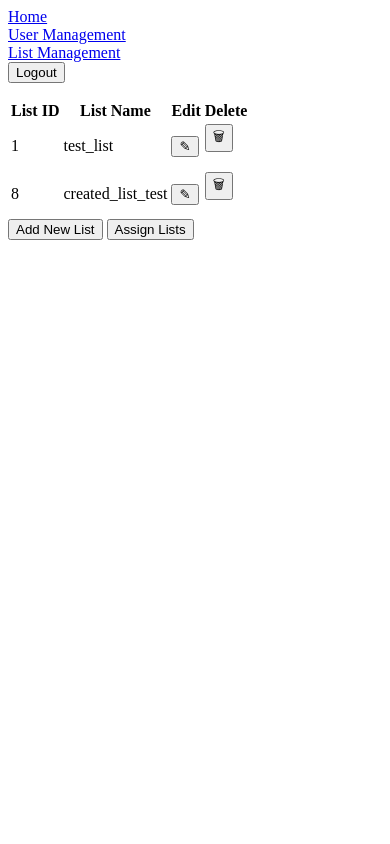
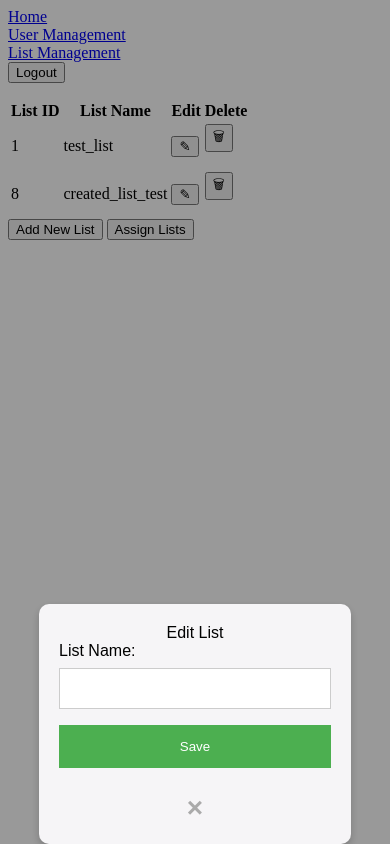
Before and after one commit to orlboys/kana_card, a Flask app: page /admin_dashboard/lists in a window 390 px wide. Run offline with Flask 3, Linux system fonts and the light colour scheme; a user stored in the database is signed in; data comes from the database, SQL or seed files in the repository.

Commit message:
Fixed Modal Viewing
Added in responsive drop down menus for student-list assignment

```diff
--- a/app.py
+++ b/app.py
@@ -1,3 +1,9 @@
+# Description: This file contains the main Flask application for the Flashcard Web Application.
+# IMPROVEMENTS TO MAKE:
+# - reduce repetition, especially in the database connection and closing functions.
+# - add more error handling and validation for the forms.
+# - add more comments to explain the logic of the code.
+
 import sqlite3
 from flask import Flask, render_template, request, redirect, session, flash
 from werkzeug.security import generate_password_hash, check_password_hash
@@ -368,7 +374,19 @@ def assign_lists():
     if not session.get('logged_in') or not session.get('admin'):
         return redirect('/login')
 
-    if request.method == 'POST':
+    conn = sqlite3.connect('database.db')
+    cursor = conn.cursor()
+
+    # Fetch all usernames and list names for the datalists
+    cursor.execute('SELECT username FROM students JOIN users ON students.user_id = users.id')
+    usernames = [row[0] for row in cursor.fetchall()]
+
+    cursor.execute('SELECT list_name FROM flashcard_lists')
+    listnames = [row[0] for row in cursor.fetchall()]
+
+    conn.close()
+
+    if request.method == 'POST': # Since the GET request will be loading the page, whereas the POST request will be submitting the form
         username = request.form.get('username')
         listname = request.form.get('listname')
 
@@ -406,13 +424,13 @@ def assign_lists():
 
             conn.commit()
             flash('List assigned successfully', 'success')
-        except sqlite3.IntegrityError as e:
+        except sqlite3.IntegrityError as e:  # using this to catch the foreign key constraint error
             flash(f'Integrity error: {e}', 'error')
-        except sqlite3.Error as e:
+        except sqlite3.Error as e:  # using this to catch any other database error
             flash(f'Database error: {e}', 'error')
-        finally:
+        finally:  # will always run - connection with the database must always be closed
             conn.close()
 
         return redirect('/admin_dashboard/lists')
 
-    return render_template('assign_list.html')
+    return render_template('assign_list.html', usernames=usernames, listnames=listnames)
--- a/static/style.css
+++ b/static/style.css
@@ -11,7 +11,7 @@
 
 /* The card element with front and back faces */
 .card {
-    width: 100%;
+    max-width: 200px; /* Set a specific max-width */
     height: 100%;
     position: relative;
     transform-style: preserve-3d; /* Enables 3D transformations */
@@ -55,7 +55,6 @@
 /* Modal Styling */
 
 .modal { /* The area where you can see the modal */
-    display: none;
     position: fixed;
     z-index: 1;
     left: 0;
@@ -63,8 +62,10 @@
     width: 100%;
     height: 100%;
     overflow: auto;
-    background-color: rgb(0,0,0);
-    background-color: rgba(0,0,0,0.4);
+    background-color: rgba(0,0,0,0.4); /* Semi-transparent background */
+    display: flex;
+    justify-content: center;
+    align-items: center;
 }
 
 .modal-content { /* the content of the modal */
@@ -74,8 +75,15 @@
     align-items: center;
     flex-direction: column;
     font-family: 'Montserrat', sans-serif;
-    height: 100vh;
-    margin: -20px 0 50px 0;
+    padding: 20px;
+    border-radius: 10px; /* Rounded corners */
+    box-shadow: 0 4px 8px rgba(0, 0, 0, 0.2); /* Subtle shadow */
+    width: 80%;
+    max-width: 500px;
+    margin: auto; /* Center the modal content */
+    position: relative; /* Ensure it is positioned relative to the modal */
+    top: 50%; /* Move it down 50% of the modal's height */
+    transform: translateY(-50%); /* Move it up 50% of its own height to center it */
 }
 
 .modal-content h1 {
@@ -99,7 +107,8 @@
 }
 
 .modal-content button:active {
-    transform: scale(0.95);
+    transform: scale(0.98);
+    transition: transform 0.2s ease;
 }
 
 .modal-content input {
--- a/templates/list_management.html
+++ b/templates/list_management.html
@@ -53,7 +53,7 @@
 <!-- Edit List Modal -->
 <div id="editListModal" class="modal">
     <div class="modal-content">
-        <span class="close" onclick="closeListEditModal()">&times;</span>
+        <span class="edit_title">Edit List</span>
         <form action="{{ url_for('edit_item') }}" method="POST">
             <input type="hidden" name="edit_index" id="edit_index">
             <input type="hidden" name="edit_type" value="list">
@@ -61,6 +61,7 @@
             <input type="text" name="new_listname" id="new_listname">
             <button type="submit">Save</button>
         </form>
+        <span class="close" onclick="closeListEditModal()">&times;</span>
     </div>
 </div>
 {% endblock %}
```
Also changed, not shown: templates/assign_list.html (+18 -4 lines).
